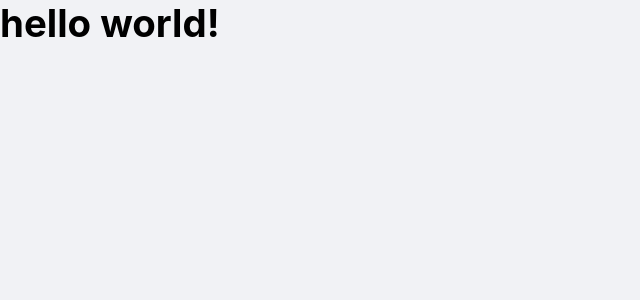
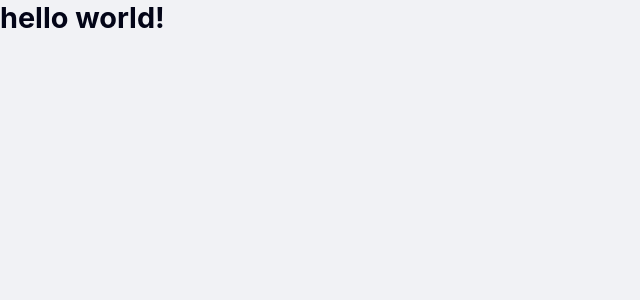
Before and after one commit to r3nanp/next-boilerplate, a Next.js app: page / in a window 1280 px wide. Shown: the top 300 px of the page, without its empty margins (0-640 px from the left). Built offline with nearby package versions, Linux system fonts and the light colour scheme.

Commit message:
refactor

```diff
--- a/src/pages/index.tsx
+++ b/src/pages/index.tsx
@@ -1,5 +1,18 @@
-import { ReactElement } from 'react'
+import Head from 'next/head'
+import { Heading } from '@components/Heading'
 
-export default function Home(): ReactElement {
-  return <h1>hello world!</h1>
+export default function Home() {
+  return (
+    <>
+      <Head>
+        <title>Home page</title>
+      </Head>
+
+      <main>
+        <Heading size="huge" color="black">
+          hello world!
+        </Heading>
+      </main>
+    </>
+  )
 }
```
